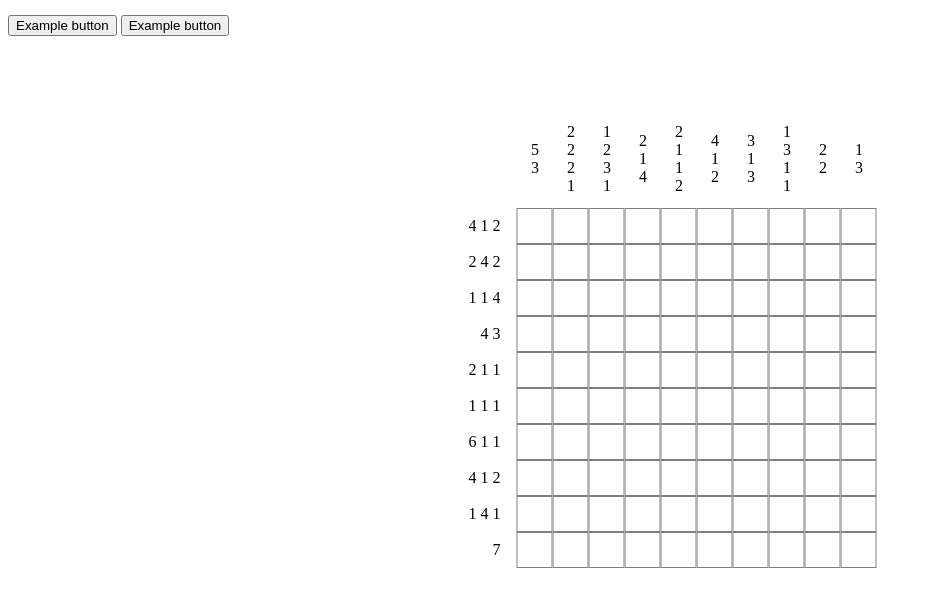
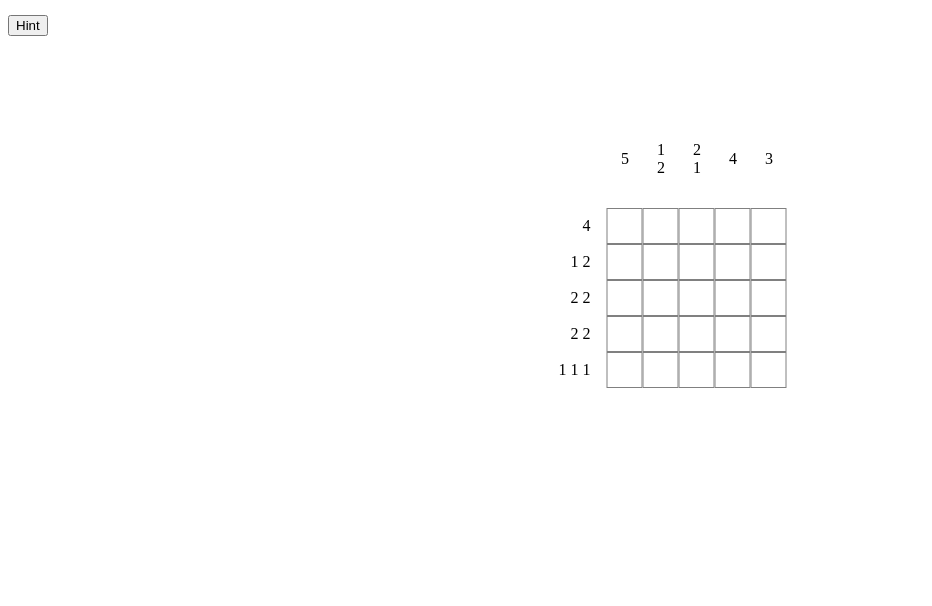
Before and after one commit to andrewinci/nonogram, a website built with webpack: page index.html in a window 1280 px wide. Shown: the part 50-656 px from the top of the page, without its empty margins (0-932 px from the left). Built offline with nearby package versions, Linux system fonts and the light colour scheme.

Commit message:
show solution

```diff
--- a/index.html
+++ b/index.html
@@ -9,10 +9,8 @@
 <body>
     <h1>Nonogram</h1>
     <div class="menu">
-        <button>Example button</button>
-        <button>Example button</button>
+        <button id="hint-button">Hint</button>
     </div>
-
     <table id="nonogram" class="nonogram-table">
         <tbody></tbody>
     </table>
--- a/src/index.ts
+++ b/src/index.ts
@@ -39,10 +39,18 @@ class NonogramGame {
 }
 
 const game = new NonogramGame()
-const gameBody = game.generate(10)
+const nonogram = game.generate(5)
+
+const hintButton = document.getElementById('hint-button')
+hintButton?.addEventListener('mousedown', () => {
+    table.draw(nonogram.columnHeader, nonogram.rowHeader, nonogram.expected)
+})
+hintButton?.addEventListener('mouseup', () => {
+    table.draw(nonogram.columnHeader, nonogram.rowHeader, nonogram.body)
+})
 
 const table = new Table("nonogram", (r, c) => {
-    gameBody.body[r - 1][c - 1] = CellStatus.Full
-    table.draw(gameBody)
+    nonogram.body[r - 1][c - 1] = CellStatus.Full
+    table.draw(nonogram.columnHeader, nonogram.rowHeader, nonogram.body)
 })
-table.draw(gameBody)
+table.draw(nonogram.columnHeader, nonogram.rowHeader, nonogram.body)
--- a/src/table.ts
+++ b/src/table.ts
@@ -19,9 +19,9 @@ export default class Table {
         this.htmlTable.children[0].remove()
     }
 
-    draw(nonogram: Nonogram) {
+    draw(columnHeader: number[][], rowHeader: number[][], body: CellStatus[][]) {
         // check nonogram consistency
-        if (nonogram.columnHeader.length != nonogram.rowHeader.length)
+        if (columnHeader.length != rowHeader.length)
             throw new Error("Inconsistent nonogram table")
         // cleanup any table content
         this.clean()
@@ -30,13 +30,13 @@ export default class Table {
         this.htmlTable.appendChild(tableBody)
         // add the columns header
         tableBody.appendChild(this.buildRow([''].concat(
-            nonogram.columnHeader.map(col => col.map(n => n.toString()).join('<br/>'))
+            columnHeader.map(col => col.map(n => n.toString()).join('<br/>'))
         )))
         // add the body
-        for (let i = 0; i < nonogram.rowHeader.length; i++) {
-            let rowContent: (string | CellStatus)[] = [nonogram.rowHeader[i].map(n => n.toString()).join(' ')]
+        for (let i = 0; i < rowHeader.length; i++) {
+            let rowContent: (string | CellStatus)[] = [rowHeader[i].map(n => n.toString()).join(' ')]
             tableBody.appendChild(
-                this.buildRow(rowContent.concat(nonogram.body[i]), i + 1)
+                this.buildRow(rowContent.concat(body[i]), i + 1)
             )
         }
     }
```
